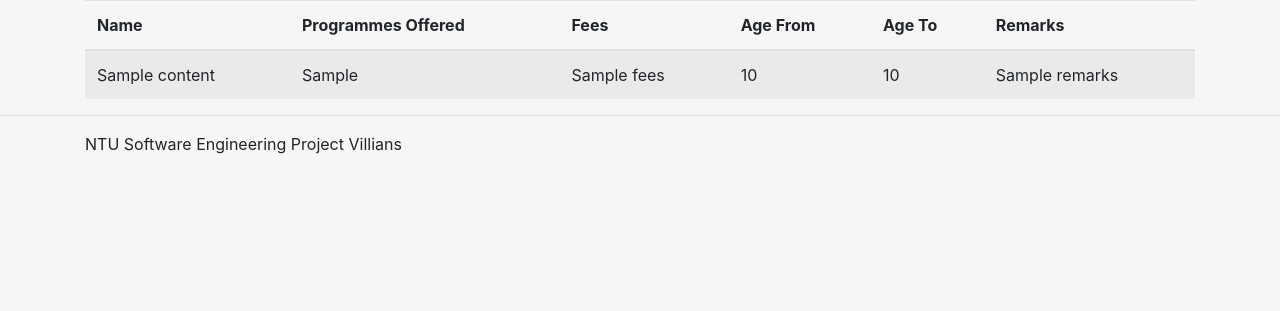
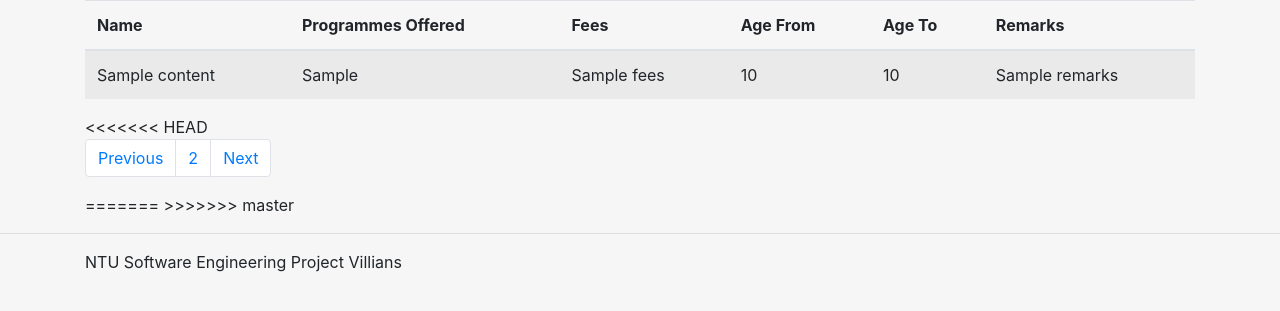
Before and after one commit to c170104/SEProject, a Django app: template src/ChildCares/templates/ChildCares/index.html in a window 1280 px wide. Shown: the part 56-367 px from the top of the page. Run offline with Django 3.2, Linux system fonts and the light colour scheme; the template is opened without the code that fills it: most values are stand-ins (such as "Sample title", 1, 10 or a date in 2020); some libraries are stand-ins or nearby versions.

Commit message:
Child care list (#2)
* Added Tables and Pagination

* Added - fully functional pagination
Added - 'localhost' to ALLOWED HOSTS

```diff
--- a/src/ChildCares/templates/ChildCares/index.html
+++ b/src/ChildCares/templates/ChildCares/index.html
@@ -28,5 +28,27 @@
             {% endfor %}
         </tbody>
     </table>
+<<<<<<< HEAD
+    <!-- pagination -->
+    <nav aria-label="...">
+        <ul class="pagination">
+            <li class="page-item {% if page_number == '1' %} disabled {% endif %}">
+                <a class="page-link" href="{% if page_number > 1 %} ?p={{ page_number|add:'-1'}} {% else %} # {% endif %}" tabindex="-1">Previous</a>
+            </li>
+            {% for i in pages %}
+            <li class="page-item {% if i|add:'1' == page_number %} active {% endif %}">
+                <a class="page-link" href="?p={{ i|add:'1' }}">{{ i|add:'1' }}</a>
+            </li>
+
+                {% if forloop.last %}
+                <li class="page-item {% if page_number == i|add:'1' %} disabled {% endif %}">
+                    <a class="page-link" href="{% if page_number == i|add:'1' %} # {% else %} ?p={{ page_number|add:'1' }} {% endif %}">Next</a>
+                </li>
+                {% endif %}
+            {% endfor %}
+        </ul>
+    </nav>
+=======
+>>>>>>> master
 </div>
 {% endblock %}
```
Also changed, not shown: src/ChildCares/views.py (+11 -0 lines), src/SEProject/settings.py (+7 -0 lines).
